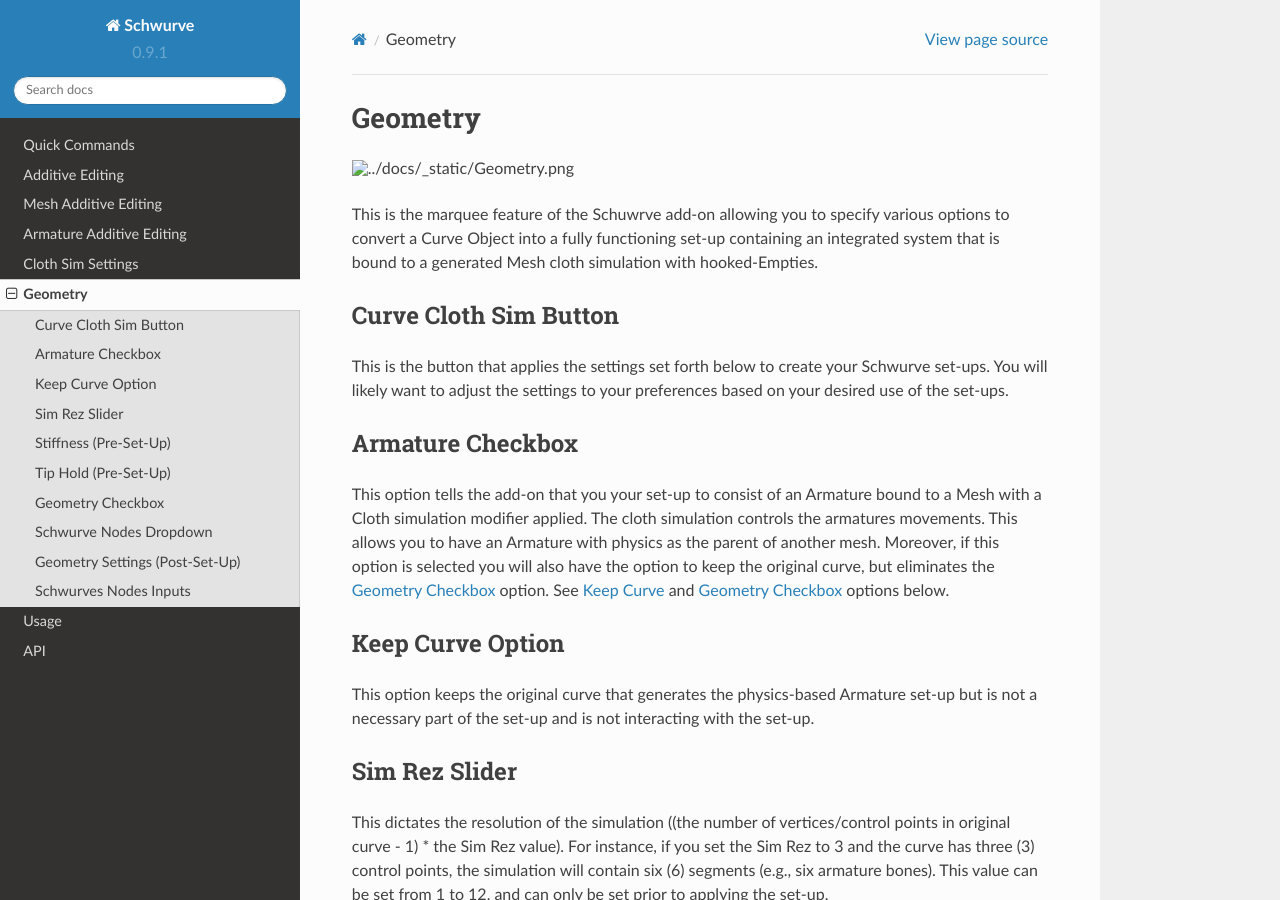
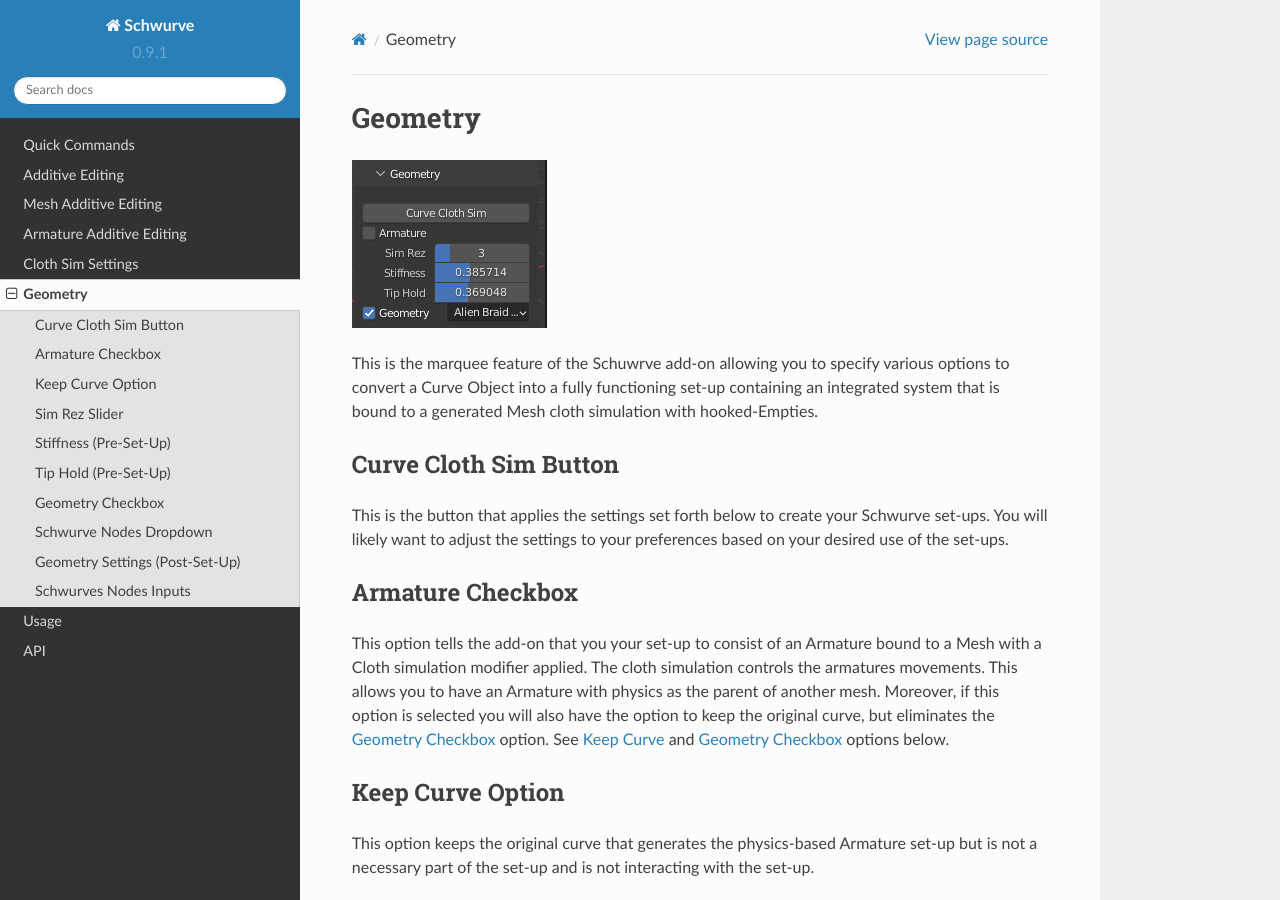
Before and after one commit to Ayjent/SchwurveTest, a Sphinx documentation site: the page built from docs/source/geometry.rst, in a window 1280 px wide and 900 px high. Built offline with Sphinx 7.4.7 and the Read the Docs theme 2.0.0, drawn with Linux system fonts in a browser that asks for light colours.

Commit message:
Update geometry.rst

```diff
--- a/docs/source/geometry.rst
+++ b/docs/source/geometry.rst
@@ -1,7 +1,7 @@
 Geometry
 --------
 
-.. image:: ../docs/_static/Geometry.png
+.. image:: ../_static/Geometry.png
 
 This is the marquee feature of the Schuwrve add-on allowing you to specify various options to convert a Curve Object into a fully functioning set-up containing
 an integrated system that is bound to a generated Mesh cloth simulation with hooked-Empties.
```
